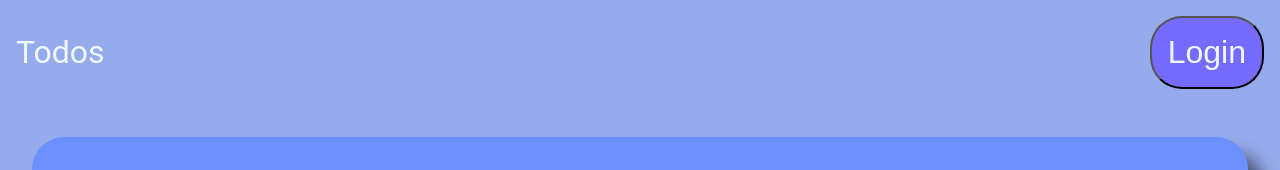
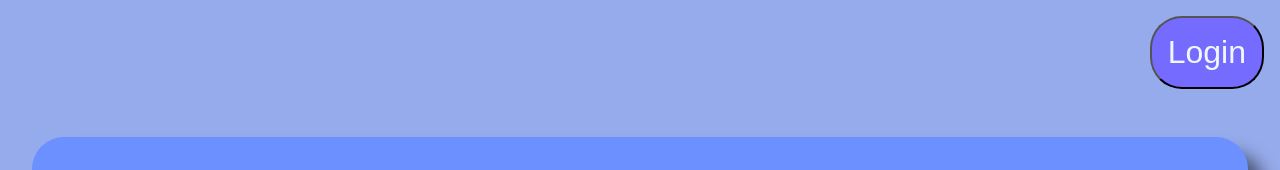
Before and after one commit to Alfarad1/ToDoList, a React (Vite) app in the folder frontend/app/: page /register in a window 1280 px wide. Shown: the top 170 px of the page. Built offline with nearby package versions, Linux system fonts and the light colour scheme.

Commit message:
Finished UNIX 1986 vibe color scheme

```diff
--- a/frontend/app/src/App.css
+++ b/frontend/app/src/App.css
@@ -22,9 +22,9 @@ body {
 }
 
 .navbar {
-    display: flex;
+    /* display: flex;
     justify-content:space-between;
-    align-items: center;
+    align-items: center; */
     padding: 1rem;
 }
 .navbar-left {
--- a/frontend/app/src/App.jsx
+++ b/frontend/app/src/App.jsx
@@ -31,7 +31,7 @@ function App() {
   return (
     <>
       <nav className="navbar">
-        <Link to="/">Todos</Link>
+        {/* <Link to="/">Todos</Link> */}
         <div className="navbar-left">
           {isLoggedIn && <span id='UserName'>Hello {username}!</span>}
           {!isLoggedIn && (
```
